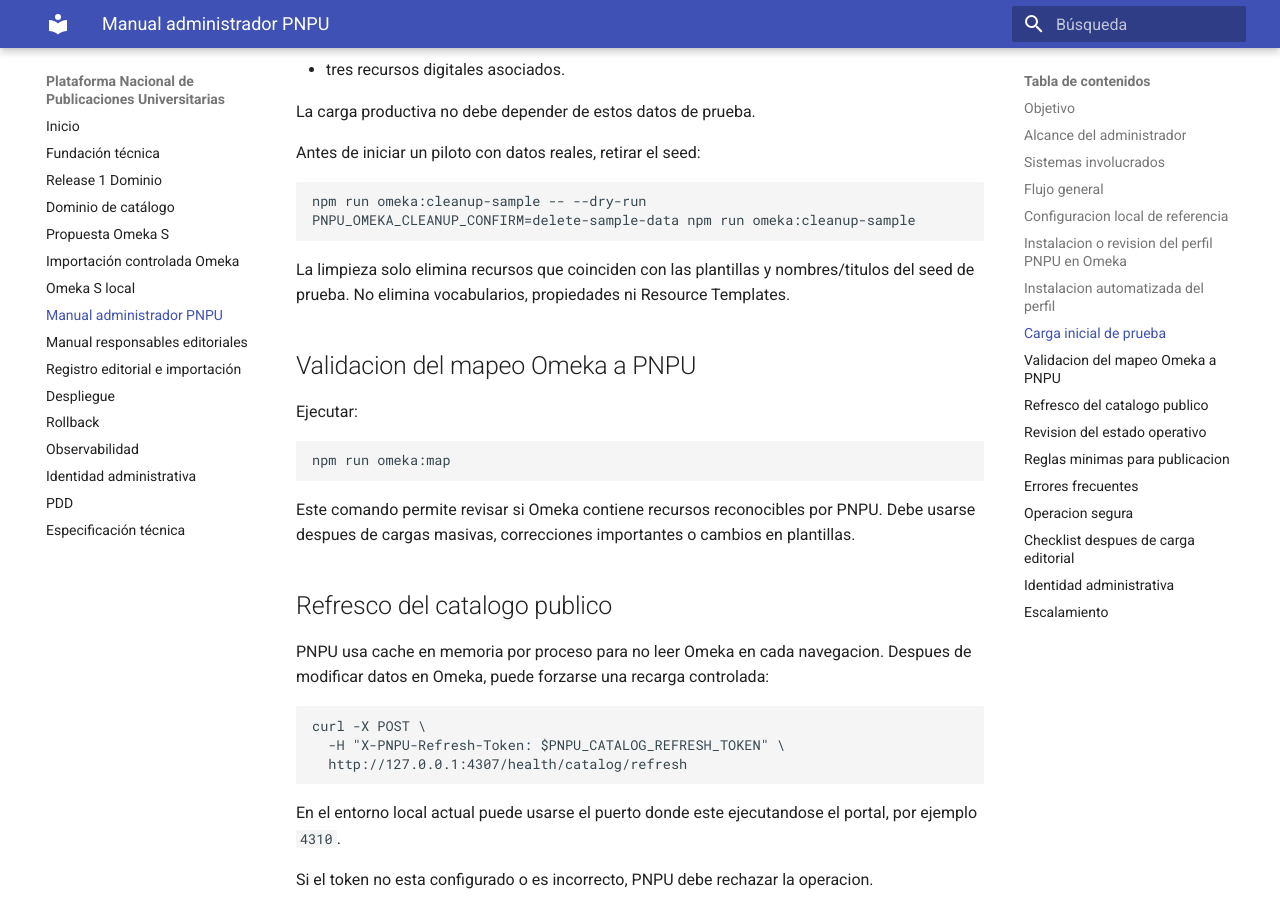
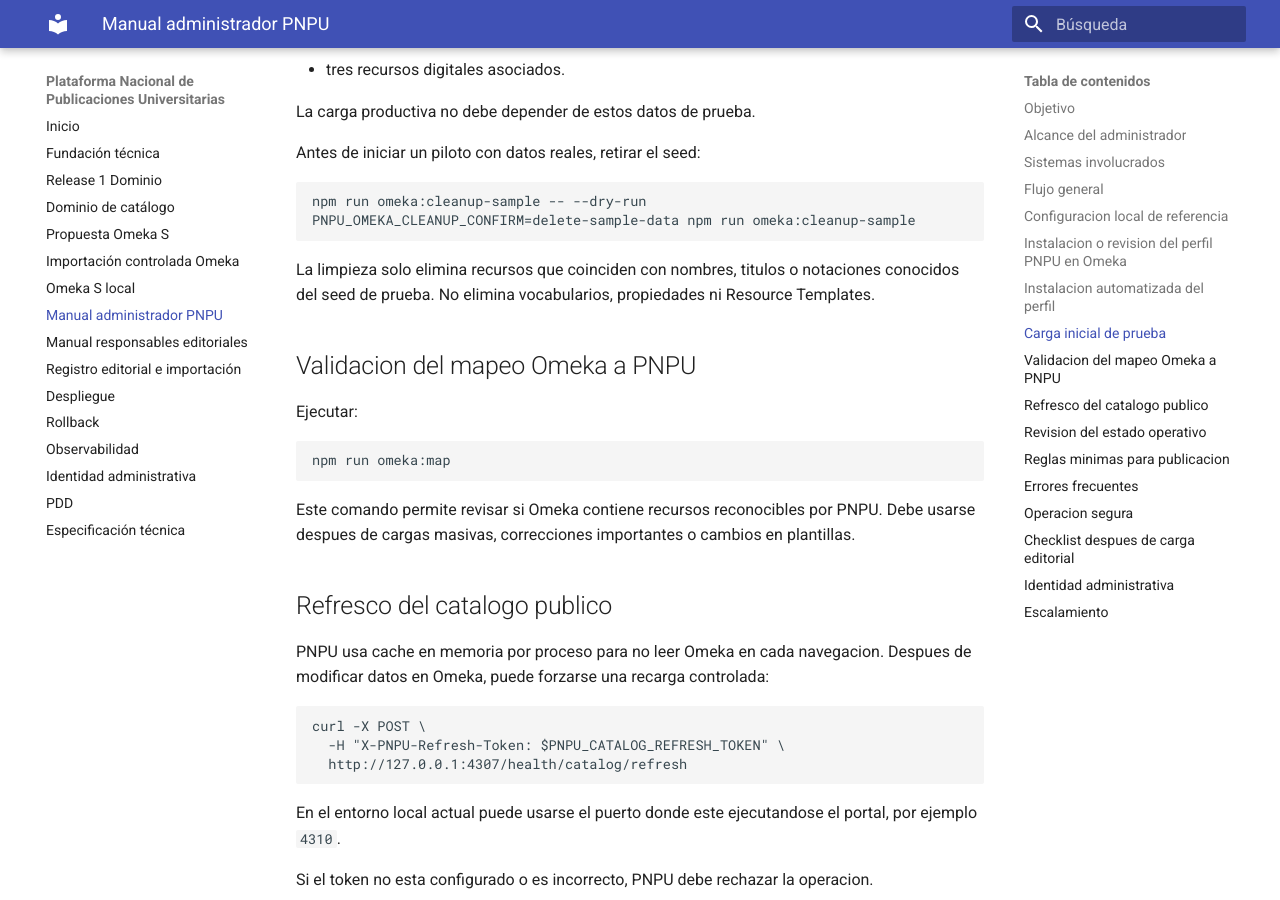
Before and after one commit to denysbuedo/red-editoriales-universitarias, an MkDocs documentation site: the page built from docs/manual-admin-pnpu.md, in a window 1280 px wide and 900 px high, scrolled down 3467 px. Built offline with MkDocs 1.6.1 and Material for MkDocs 9.7.7, drawn with Linux system fonts in a browser that asks for light colours.

Commit message:
fix: detect Omeka sample data without template labels

````diff
--- a/docs/manual-admin-pnpu.md
+++ b/docs/manual-admin-pnpu.md
@@ -146,8 +146,8 @@ npm run omeka:cleanup-sample -- --dry-run
 PNPU_OMEKA_CLEANUP_CONFIRM=delete-sample-data npm run omeka:cleanup-sample
 ```
 
-La limpieza solo elimina recursos que coinciden con las plantillas y nombres/titulos del seed de
-prueba. No elimina vocabularios, propiedades ni Resource Templates.
+La limpieza solo elimina recursos que coinciden con nombres, titulos o notaciones conocidos del
+seed de prueba. No elimina vocabularios, propiedades ni Resource Templates.
 
 ## Validacion del mapeo Omeka a PNPU
 
--- a/docs/manuales-html/manual-admin-pnpu.html
+++ b/docs/manuales-html/manual-admin-pnpu.html
@@ -194,7 +194,7 @@ npm run omeka:seed-sample</code></pre>
     <p>Antes de iniciar un piloto con datos reales, retirar el seed:</p>
     <pre><code>npm run omeka:cleanup-sample -- --dry-run
 PNPU_OMEKA_CLEANUP_CONFIRM=delete-sample-data npm run omeka:cleanup-sample</code></pre>
-    <p>La limpieza solo elimina recursos que coinciden con las plantillas y nombres/titulos del seed de prueba. No elimina vocabularios, propiedades ni Resource Templates.</p>
+    <p>La limpieza solo elimina recursos que coinciden con nombres, titulos o notaciones conocidos del seed de prueba. No elimina vocabularios, propiedades ni Resource Templates.</p>
     <h2>Validacion del mapeo Omeka a PNPU</h2>
     <p>Ejecutar:</p>
     <pre><code>npm run omeka:map</code></pre>
````
Also changed, not shown: docs/omeka-local-runbook.md (+1 -1 lines), 1 other file.
